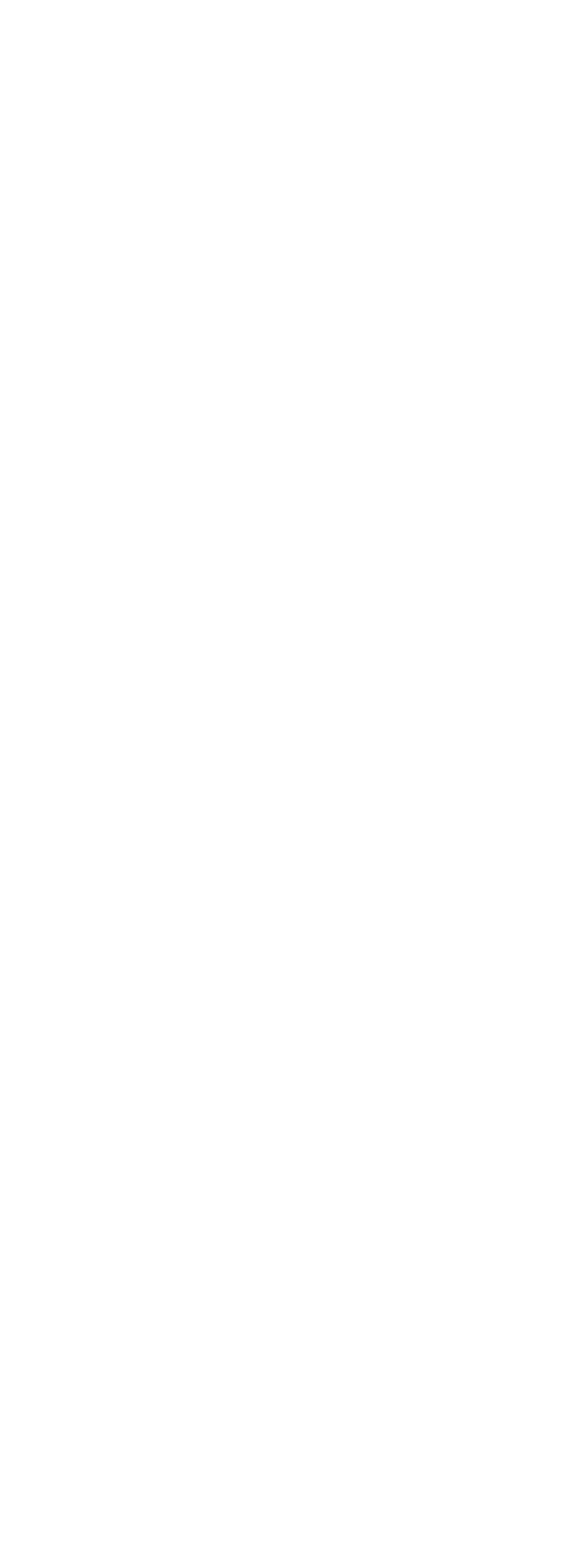
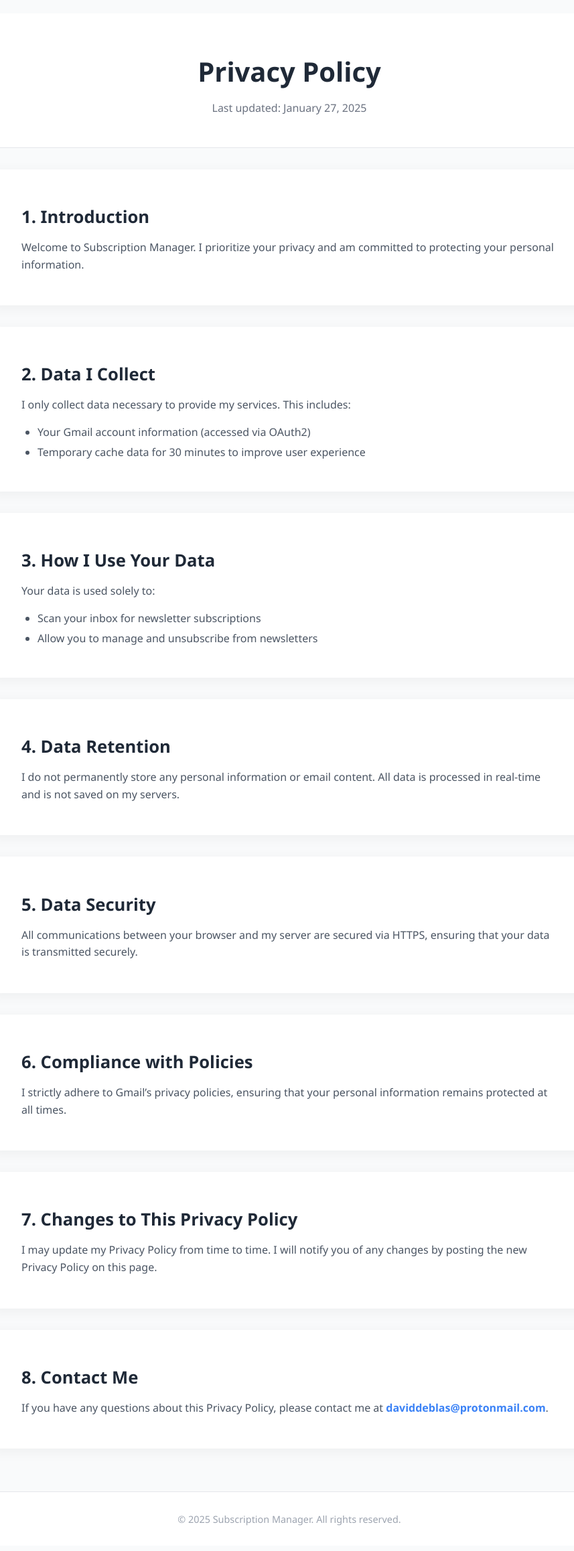
Before and after one commit to daviddeblas/subscription-manager, a React (Vite) app in the folder client/: page /privacy-policy in a window 1280 px wide. Before the commit this address had no page. Shown: the top 2316 px of the page at 67% size, without its empty margins (208-1065 px from the left). Before the commit the page ends 800 px from the top, so only its background shows below. Built offline with nearby package versions, Linux system fonts and the light colour scheme.

Commit message:
Added PrivacyPolicy page

```diff
--- a/client/src/App.tsx
+++ b/client/src/App.tsx
@@ -1,6 +1,7 @@
 import { BrowserRouter as Router, Route, Routes } from 'react-router-dom';
 import HomePage from './pages/HomePage/HomePage.tsx';
 import SubscriptionPage from './pages/SubscriptionPage/SubscriptionPage.tsx';
+import PrivacyPolicy from "./pages/PrivacyPolicy/PrivacyPolicy";
 
 function App() {
     return (
@@ -8,6 +9,7 @@ function App() {
             <Routes>
                 <Route path="/" element={<HomePage />} />
                 <Route path="/subscriptions" element={<SubscriptionPage  />} />
+                <Route path={"/privacy-policy"} element={<PrivacyPolicy />} />
             </Routes>
         </Router>
     );
--- /dev/null
+++ b/client/src/pages/PrivacyPolicy/PrivacyPolicy.css
@@ -0,0 +1,105 @@
+.privacy-container {
+    display: flex;
+    flex-direction: column;
+    min-height: 100vh;
+    background-color: #f9fafb;
+    font-family: 'Segoe UI', Tahoma, Geneva, Verdana, sans-serif;
+    color: #333333;
+    padding: 20px;
+}
+
+.privacy-header {
+    text-align: center;
+    padding: 2rem 1rem;
+    background-color: #ffffff;
+    border-bottom: 1px solid #e5e7eb;
+}
+
+.privacy-header h1 {
+    font-size: 2.5rem;
+    margin-bottom: 0.5rem;
+    color: #1f2937;
+}
+
+.privacy-header p {
+    font-size: 1rem;
+    color: #6b7280;
+}
+
+.privacy-main {
+    flex: 1;
+    display: flex;
+    flex-direction: column;
+    align-items: center;
+    padding: 2rem 1rem;
+}
+
+.privacy-section {
+    background-color: #ffffff;
+    max-width: 800px;
+    width: 100%;
+    padding: 2rem 3rem;
+    border-radius: 10px;
+    box-shadow: 0 4px 20px rgba(0,0,0,0.05);
+    margin-bottom: 2rem;
+}
+
+.privacy-section h2 {
+    color: #1f2937;
+    font-size: 1.6rem;
+    margin-bottom: 1rem;
+    font-weight: 600;
+}
+
+.privacy-section p {
+    color: #4b5563;
+    line-height: 1.6;
+    margin-bottom: 1rem;
+}
+
+.privacy-section ul {
+    list-style-type: disc;
+    padding-left: 1.5rem;
+    text-align: left;
+    margin-bottom: 1rem;
+}
+
+.privacy-section li {
+    color: #4b5563;
+    margin-bottom: 0.5rem;
+}
+
+.privacy-section a {
+    color: #3b82f6;
+    text-decoration: none;
+    font-weight: 600;
+}
+
+.privacy-section a:hover {
+    text-decoration: underline;
+}
+
+.privacy-footer {
+    text-align: center;
+    padding: 1rem;
+    background-color: #ffffff;
+    border-top: 1px solid #e5e7eb;
+    color: #9ca3af;
+    font-size: 0.9rem;
+}
+
+/* Responsive Design */
+@media (max-width: 768px) {
+    .privacy-section {
+        padding: 1.5rem 2rem;
+        max-width: 90%;
+    }
+
+    .privacy-section h2 {
+        font-size: 1.4rem;
+    }
+
+    .privacy-section li {
+        font-size: 0.95rem;
+    }
+}
--- /dev/null
+++ b/client/src/pages/PrivacyPolicy/PrivacyPolicy.tsx
@@ -0,0 +1,92 @@
+// src/pages/PrivacyPolicy/PrivacyPolicy.jsx
+
+import './PrivacyPolicy.css';
+
+function PrivacyPolicy() {
+    return (
+        <div className="privacy-container">
+            <header className="privacy-header">
+                <h1>Privacy Policy</h1>
+                <p>Last updated: January 27, 2025</p>
+            </header>
+
+            <main className="privacy-main">
+                <section className="privacy-section">
+                    <h2>1. Introduction</h2>
+                    <p>
+                        Welcome to Subscription Manager. I prioritize your privacy and am committed to protecting
+                        your personal information.
+                    </p>
+                </section>
+
+                <section className="privacy-section">
+                    <h2>2. Data I Collect</h2>
+                    <p>
+                        I only collect data necessary to provide my services. This includes:
+                    </p>
+                    <ul>
+                        <li>Your Gmail account information (accessed via OAuth2)</li>
+                        <li>Temporary cache data for 30 minutes to improve user experience</li>
+                    </ul>
+                </section>
+
+                <section className="privacy-section">
+                    <h2>3. How I Use Your Data</h2>
+                    <p>
+                        Your data is used solely to:
+                    </p>
+                    <ul>
+                        <li>Scan your inbox for newsletter subscriptions</li>
+                        <li>Allow you to manage and unsubscribe from newsletters</li>
+                    </ul>
+                </section>
+
+                <section className="privacy-section">
+                    <h2>4. Data Retention</h2>
+                    <p>
+                        I do not permanently store any personal information or email content.
+                        All data is processed in real-time and is not saved on my servers.
+                    </p>
+                </section>
+
+                <section className="privacy-section">
+                    <h2>5. Data Security</h2>
+                    <p>
+                        All communications between your browser and my server are secured via HTTPS, ensuring that your
+                        data is transmitted securely.
+                    </p>
+                </section>
+
+                <section className="privacy-section">
+                    <h2>6. Compliance with Policies</h2>
+                    <p>
+                        I strictly adhere to Gmail’s privacy policies, ensuring that your personal information remains
+                        protected at all times.
+                    </p>
+                </section>
+
+                <section className="privacy-section">
+                    <h2>7. Changes to This Privacy Policy</h2>
+                    <p>
+                        I may update my Privacy Policy from time to time. I will notify you of any changes by posting
+                        the new Privacy Policy on this page.
+                    </p>
+                </section>
+
+                <section className="privacy-section">
+                    <h2>8. Contact Me</h2>
+                    <p>
+                        If you have any questions about this Privacy Policy, please contact me at
+                        <a href="mailto:daviddeblas@protonmail.com"> daviddeblas@protonmail.com</a>.
+                    </p>
+                </section>
+            </main>
+
+            <footer className="privacy-footer">
+                <p>&copy; 2025 Subscription Manager. All rights reserved.</p>
+            </footer>
+        </div>
+    );
+}
+
+export default PrivacyPolicy;
```
